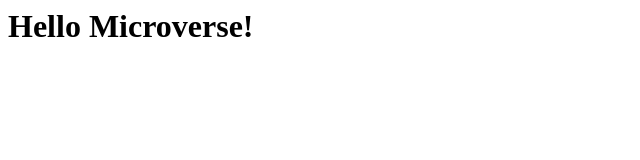
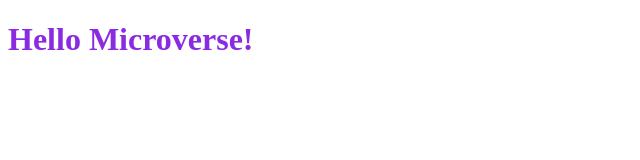
Before and after one commit to wickathou/hello-microverse-trial, a plain HTML site: page index.html in a window 1280 px wide. Shown: the whole page, without its empty margins (0-640 px from the left). Drawn offline with Linux system fonts and the light colour scheme.

Commit message:
Added css file Modified html structure

```diff
--- a/index.html
+++ b/index.html
@@ -1 +1,15 @@
-<h1>Hello Microverse!</h1>
+<!DOCTYPE html>
+<html lang="en">
+<head>
+  <meta charset="UTF-8">
+  <meta http-equiv="X-UA-Compatible" content="IE=edge">
+  <meta name="viewport" content="width=device-width, initial-scale=1.0">
+  <link rel="stylesheet" href="style.css">
+  <title>Hello Microverse</title>
+</head>
+<body>
+  <header>
+    <h1>Hello Microverse!</h1>
+  </header>
+</body>
+</html>
--- /dev/null
+++ b/style.css
@@ -0,0 +1,3 @@
+header>h1 {
+  color: blueviolet;
+}
```
